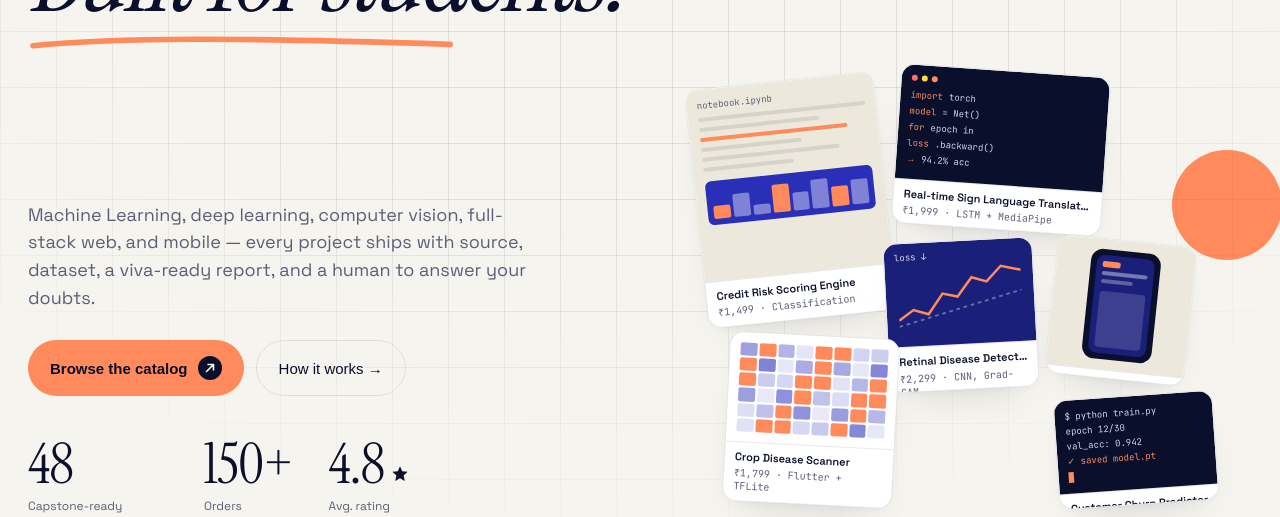
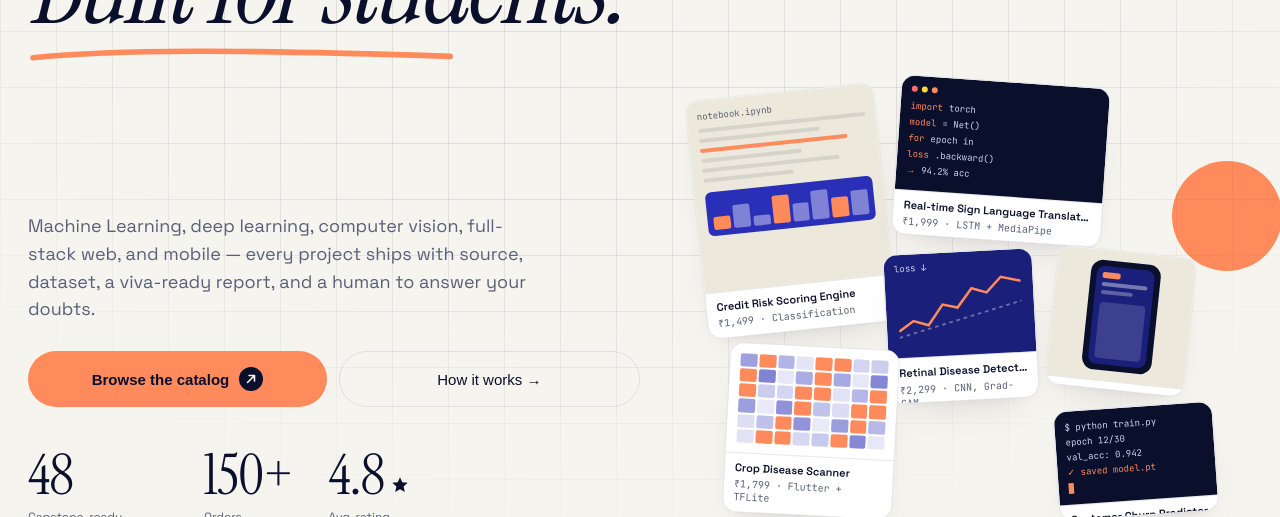
Before and after one commit to smash-cracker/projecthouse-v2, a Next.js app: page / in a window 1280 px wide. Shown: the part 435-952 px from the top of the page. Built offline with nearby package versions, Linux system fonts and the light colour scheme; no server answers.

Commit message:
fix: fouc issues

```diff
--- a/app/globals.css
+++ b/app/globals.css
@@ -98,3 +98,16 @@ a{
   .nav-mobile       { display: none !important; }
   .nav-mobile-block { display: none !important; }
 }
+
+/* ── Hero grid ── */
+.hero-grid {
+  display: grid;
+  grid-template-columns: 1fr;
+  gap: 32px;
+}
+@media (min-width: 768px) {
+  .hero-grid {
+    grid-template-columns: 1.1fr 1fr;
+    gap: 56px;
+  }
+}
--- a/components/features/Hero.tsx
+++ b/components/features/Hero.tsx
@@ -4,7 +4,6 @@ import React from "react";
 import { useProjectHouse } from "../providers/ThemeProvider";
 import { ArrowUpRight, Star } from "../ui/icons";
 import { PROJECTS } from "@/lib/data";
-import { useIsMobile } from "../../hooks/useIsMobile";
 
 function ThumbArt({ kind, accent, color }: { kind: string; accent: string; color: string }) {
   const bg = color && color !== "#FF8A5C" ? color : "var(--indigo-deep)";
@@ -218,7 +217,6 @@ function ThumbCollage({ thumbs, accent }: { thumbs: any[]; accent: string }) {
 
 export function Hero() {
   const { accent } = useProjectHouse();
-  const isMobile = useIsMobile();
   const thumbs = PROJECTS.slice(0, 6);
 
   return (
@@ -235,7 +233,7 @@ export function Hero() {
           WebkitMaskImage: "radial-gradient(ellipse 80% 70% at 50% 30%, #000 40%, transparent 85%)",
         }}
       />
-      <div style={{ maxWidth: 1320, margin: "0 auto", padding: isMobile ? "28px 16px 40px" : "40px 28px 60px", position: "relative" }}>
+      <div style={{ maxWidth: 1320, margin: "0 auto", padding: "clamp(28px,4vw,60px) clamp(16px,2.5vw,28px)", position: "relative" }}>
         <div style={{ display: "flex", alignItems: "center", gap: 10, marginBottom: 18 }}>
           <span
             style={{
@@ -267,7 +265,7 @@ export function Hero() {
           className="serif"
           style={{
             margin: 0,
-            fontSize: isMobile ? "clamp(38px, 10vw, 56px)" : "clamp(56px, 8.2vw, 128px)",
+            fontSize: "clamp(38px, 8.2vw, 128px)",
             lineHeight: 0.95,
             letterSpacing: "-.02em",
             maxWidth: 1200,
@@ -290,16 +288,14 @@ export function Hero() {
         </h1>
 
         <div
+          className="hero-grid"
           style={{
-            display: "grid",
-            gridTemplateColumns: isMobile ? "1fr" : "1.1fr 1fr",
-            gap: isMobile ? 32 : 56,
             marginTop: 44,
             alignItems: "end",
           }}
         >
           <div>
-            <p style={{ fontSize: isMobile ? 16 : 18, lineHeight: 1.55, color: "var(--muted)", maxWidth: 520, margin: 0 }}>
+            <p style={{ fontSize: "clamp(15px,2vw,18px)", lineHeight: 1.55, color: "var(--muted)", maxWidth: 520, margin: 0 }}>
               Machine Learning, deep learning, computer vision, full-stack web, and mobile — every project ships with source, dataset,
               a viva-ready report, and a human to answer your doubts.
             </p>
@@ -318,8 +314,8 @@ export function Hero() {
                   display: "inline-flex",
                   alignItems: "center",
                   gap: 10,
-                  flex: isMobile ? 1 : undefined,
-                  justifyContent: isMobile ? "center" : undefined,
+                  flex: 1,
+                  justifyContent: "center",
                 }}
               >
                 Browse the catalog
@@ -347,20 +343,20 @@ export function Hero() {
                   fontWeight: 500,
                   fontSize: 15,
                   cursor: "pointer",
-                  flex: isMobile ? 1 : undefined,
+                  flex: 1,
                 }}
               >
                 How it works →
               </button>
             </div>
-            <div style={{ display: "flex", gap: isMobile ? 20 : 36, marginTop: 40, flexWrap: "wrap" }}>
+            <div style={{ display: "flex", gap: "clamp(20px,3.5vw,36px)", marginTop: 40, flexWrap: "wrap" }}>
               {[
                 { n: "48", l: "Capstone-ready projects" },
                 { n: "150+", l: "Orders" },
                 { n: "4.8", l: "Avg. rating", star: true },
               ].map((s) => (
                 <div key={s.l}>
-                  <div className="serif" style={{ fontSize: isMobile ? 40 : 56, lineHeight: 1, display: "flex", alignItems: "baseline", gap: 6 }}>
+                  <div className="serif" style={{ fontSize: "clamp(36px,5vw,56px)", lineHeight: 1, display: "flex", alignItems: "baseline", gap: 6 }}>
                     {s.n}
                     {s.star && <Star size={18} />}
                   </div>
@@ -370,12 +366,10 @@ export function Hero() {
             </div>
           </div>
 
-          {/* Collage hidden on mobile */}
-          {!isMobile && (
-            <div style={{ position: "relative", height: 460 }}>
-              <ThumbCollage thumbs={thumbs} accent={accent} />
-            </div>
-          )}
+          {/* Collage — hidden on mobile via CSS */}
+          <div className="nav-desktop" style={{ position: "relative", height: 460, flex: 1 }}>
+            <ThumbCollage thumbs={thumbs} accent={accent} />
+          </div>
         </div>
       </div>
 
```
